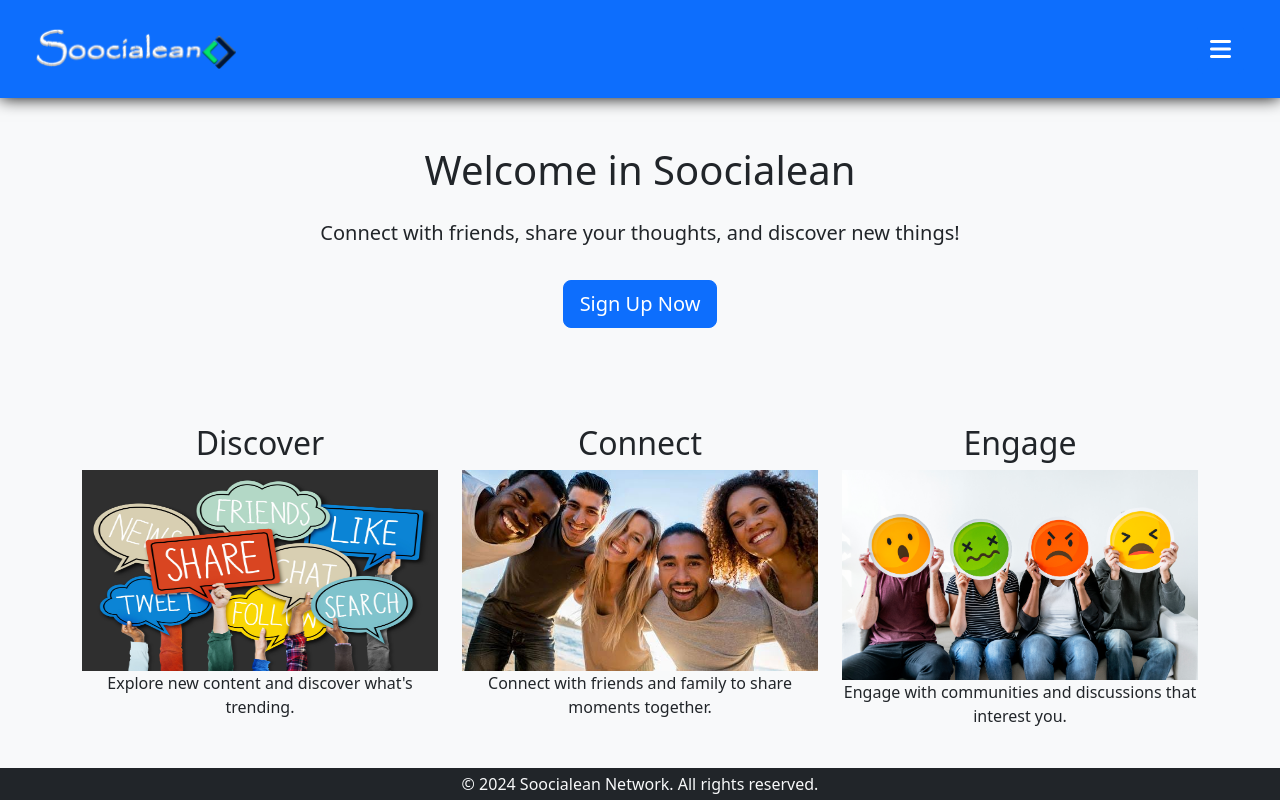
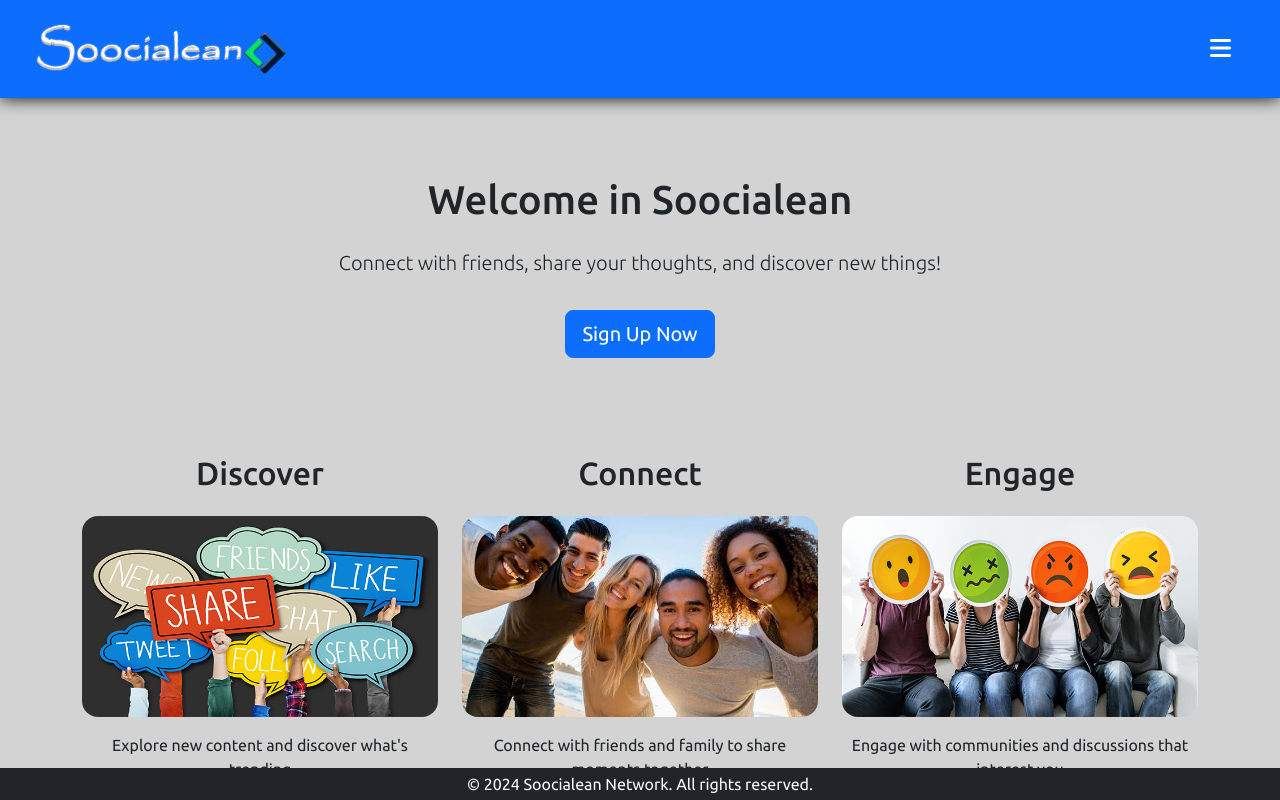
Before and after one commit to agostinoluca/social-platform, a PHP site: page / in a window 1280 px wide. Run offline with PHP 8.4, Linux system fonts and the light colour scheme.

Commit message:
fix css priority add google font add more style to pages some fix to identations

```diff
--- a/index.php
+++ b/index.php
@@ -1,9 +1,9 @@
 <?php
 
-require_once __DIR__ . '/layout/head.php';
+require_once __DIR__ . '/layouts/head.php';
 ?>
 
-<main>
+<main class="mt_8">
     <section class="pt-5 pb-5">
         <div class="container text-center ">
             <h1>Welcome in Soocialean</h1>
@@ -38,18 +38,18 @@ require_once __DIR__ . '/layout/head.php';
             <div class="row">
                 <div class="col-md-4">
                     <h2>Discover</h2>
-                    <img style="max-width: 100%; aspect-ratio: 16/9;" src="./src/img/discover.jpg" alt="">
-                    <p>Explore new content and discover what's trending.</p>
+                    <img src="./src/img/discover.jpg" class="rounded-4 my-3 " alt="image of colorful signs">
+                    <p>Explore new content and discover what's trending</p>
                 </div>
                 <div class="col-md-4">
                     <h2>Connect</h2>
-                    <img style="max-width: 100%;" src="./src/img/connect.jpg" alt="">
-                    <p>Connect with friends and family to share moments together.</p>
+                    <img src="./src/img/connect.jpg" class="rounded-4 my-3 " alt="image of a group of friends">
+                    <p>Connect with friends and family to share moments together</p>
                 </div>
                 <div class="col-md-4">
                     <h2>Engage</h2>
-                    <img style="max-width: 100%;" src="./src/img/engage.jpg" alt="">
-                    <p>Engage with communities and discussions that interest you.</p>
+                    <img src="./src/img/engage.jpg" class="rounded-4 my-3 " alt="image of a group of people with emoticon faces">
+                    <p>Engage with communities and discussions that interest you</p>
                 </div>
             </div>
         </div>
@@ -57,4 +57,4 @@ require_once __DIR__ . '/layout/head.php';
 
 </main>
 
-<?php require_once __DIR__ . '/layout/footer.php'; ?>
+<?php require_once __DIR__ . '/layouts/footer.php'; ?>
--- a/layout/head.php
+++ b/layouts/head.php
@@ -5,19 +5,23 @@
     <meta charset="UTF-8">
     <meta name="viewport" content="width=device-width, initial-scale=1.0">
     <title>Soocialean</title>
+    <!-- Bootstrap CSS v5.2.1 -->
+    <link href="https://cdn.jsdelivr.net/npm/bootstrap@5.3.2/dist/css/bootstrap.min.css" rel="stylesheet" integrity="sha384-T3c6CoIi6uLrA9TneNEoa7RxnatzjcDSCmG1MXxSR1GAsXEV/Dwwykc2MPK8M2HN" crossorigin="anonymous" />
     <!-- Local Css -->
     <link rel="stylesheet" href="./src/css/style.css">
-    <!-- Bootstrap CSS v5.2.1 -->
-    <link href="https://cdn.jsdelivr.net/npm/bootstrap@5.3.2/dist/css/bootstrap.min.css" rel="stylesheet" integrity="sha384-T3c6CoIi6uLrA9TneNEoa7RxnatzjcDSCmG1MXxSR1GAsXEV/Dwwykc2MPK8M2HN" crossorigin="anonymous" />
     <!-- font-awesome CDN -->
     <link rel="stylesheet" href="https://cdnjs.cloudflare.com/ajax/libs/font-awesome/6.5.2/css/all.min.css" integrity="sha512-SnH5WK+bZxgPHs44uWIX+LLJAJ9/2PkPKZ5QiAj6Ta86w+fsb2TkcmfRyVX3pBnMFcV7oQPJkl9QevSCWr3W6A==" crossorigin="anonymous" referrerpolicy="no-referrer" />
+    <!-- Google Font Ubuntu -->
+    <link rel="preconnect" href="https://fonts.googleapis.com">
+    <link rel="preconnect" href="https://fonts.gstatic.com" crossorigin>
+    <link href="https://fonts.googleapis.com/css2?family=Ubuntu:ital,wght@0,300;0,400;0,500;0,700;1,300;1,400;1,500;1,700&display=swap" rel="stylesheet">
 </head>
 
-<body class="bg-light">
-    <header class="bg-primary black_shadow p-4">
+<body>
+    <header class="bg-primary black_shadow p-4 position-fixed w-100 top-0 z-3">
         <div class="container-fluid d-flex justify-content-between align-items-center">
             <div>
-                <img src="./src/img/soocialean.png" alt="Logo" width="200">
+                <img src="./src/img/soocialean.png" alt="Logo" style="max-width: 250px;">
                 <!-- /logo -->
             </div>
             <div>
@@ -34,7 +38,7 @@
             </div>
             <div class="offcanvas-body d-flex flex-column gap-3">
                 <a href="./index.php" class="text-secondary text-decoration-none">Homepage</a>
-                <a href="./users.php" class="text-secondary text-decoration-none">Cerca amici</a>
+                <a href="./users.php" class="text-secondary text-decoration-none">Search friends</a>
                 <a href="./query.php" class="text-secondary text-decoration-none">Query exercise</a>
                 <a href="./schema.php" class="text-secondary text-decoration-none">Schema of Database</a>
             </div>
--- a/query.php
+++ b/query.php
@@ -1,8 +1,8 @@
 <?php
-require_once __DIR__ . '/layout/head.php';
+require_once __DIR__ . '/layouts/head.php';
 ?>
 
-<main>
+<main class="mt_8">
     <div class="container mt-5 mb-5">
         <div>
             <h5>1. Seleziona gli utenti che hanno postato almeno un video (25)</h5>
@@ -61,4 +61,4 @@ require_once __DIR__ . '/layout/head.php';
     </div>
 </main>
 
-<?php require_once __DIR__ . '/layout/footer.php'; ?>
+<?php require_once __DIR__ . '/layouts/footer.php'; ?>
--- a/schema.php
+++ b/schema.php
@@ -1,11 +1,11 @@
 <?php
-require_once __DIR__ . '/layout/head.php';
+require_once __DIR__ . '/layouts/head.php';
 ?>
 
-<main>
+<main class="mt_8">
     <div class="container mt-5 mb-5">
         <img src="./schema/schema.png" alt="schema of database">
     </div>
 </main>
 
-<?php require_once __DIR__ . '/layout/footer.php'; ?>
+<?php require_once __DIR__ . '/layouts/footer.php'; ?>
--- a/src/css/style.css
+++ b/src/css/style.css
@@ -1,14 +1,44 @@
+/* #region Common */
+
+
 :root {
     --social-primary: rgb(13, 110, 253);
     --social-secondary: lightgray;
     --social-dark: black;
     --social-light: white;
+    --social-gray: gray;
+}
+
+body {
+    font-family: "Ubuntu", sans-serif;
+    background-color: var(--social-secondary);
 }
 
 a {
     text-decoration: none;
 }
 
+img {
+    max-width: 100%;
+}
+
+/* #endregion Common */
+
+/* #region Utilities */
+.mt_6 {
+    margin-top: 6rem;
+}
+
+.mt_8 {
+    margin-top: 8rem;
+}
+
+.gray_shadow {
+    box-shadow: 0 0 0.5rem var(--social-gray);
+}
+
 .black_shadow {
     box-shadow: 0 0 1rem var(--social-dark);
 }
+
+/* #endregion Utilities */
```
Also changed, not shown: users.php (+8 -5 lines), layouts/footer.php (renamed from layout/footer.php), src/img/discover.jpg, src/img/engage.jpg.
